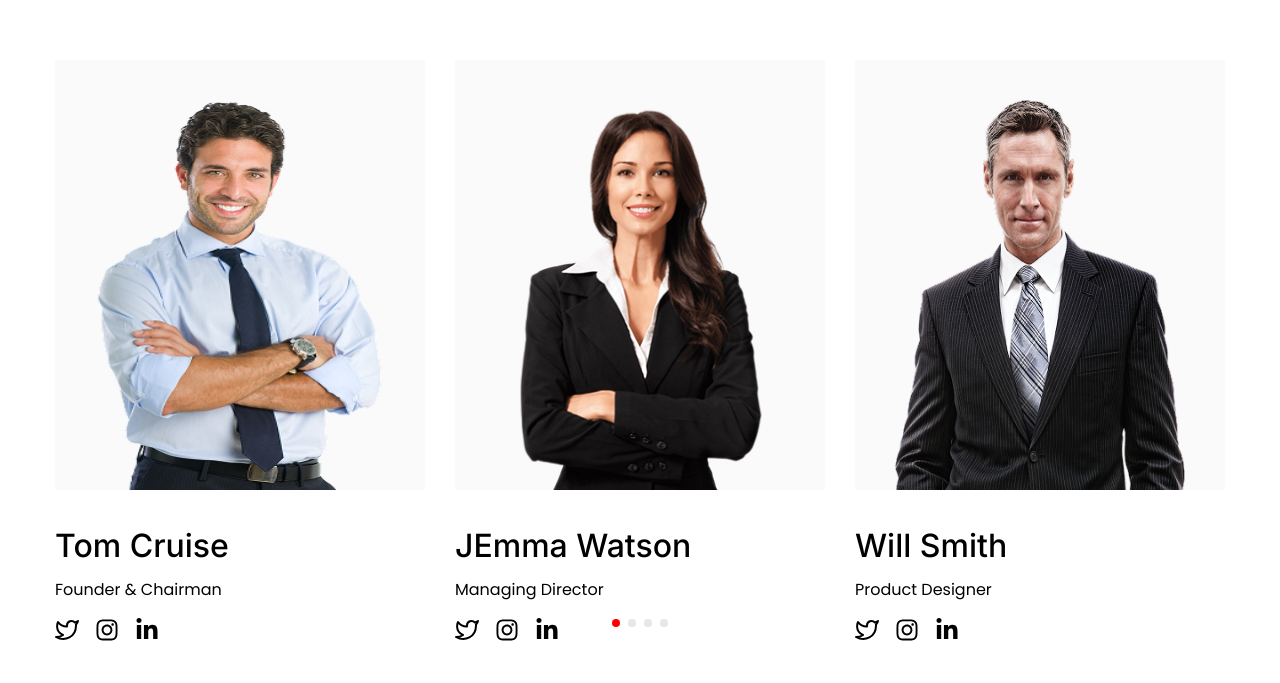
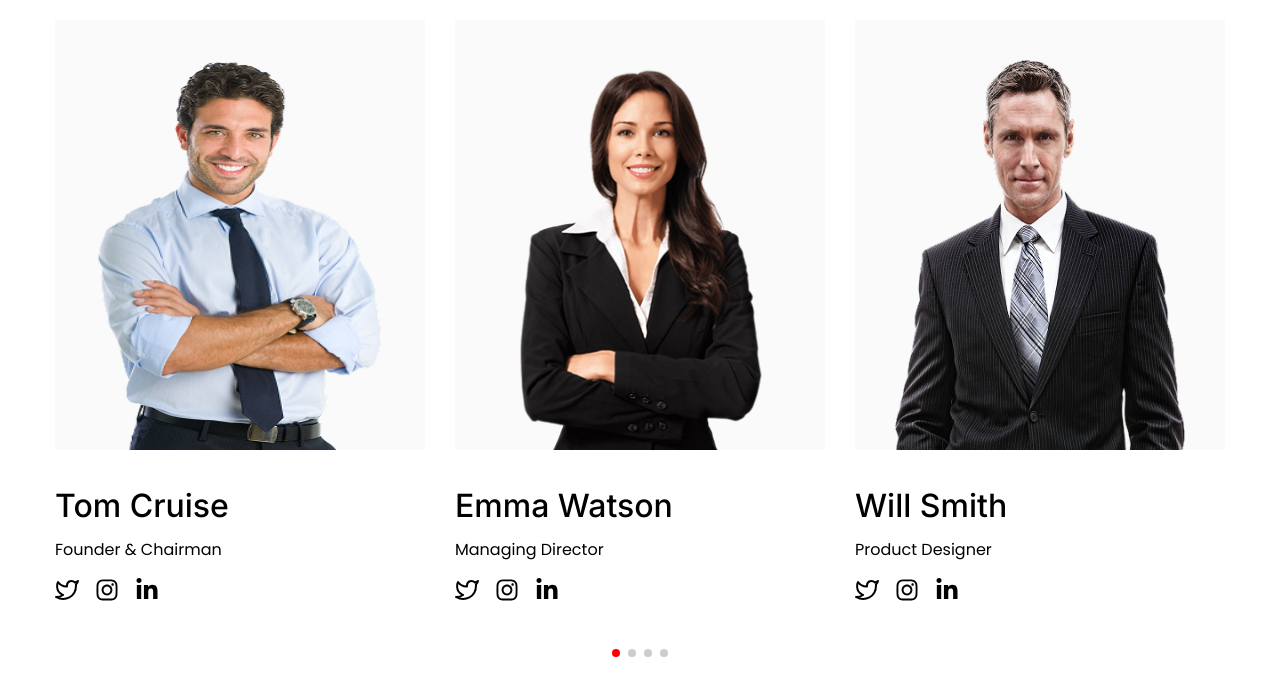
Before and after one commit to salmanfarshi-dev/Exclusive, a React (Vite) app: page /Exclusive/about in a window 1280 px wide. Shown: the part 1397-2080 px from the top of the page. Built offline with nearby package versions, Linux system fonts and the light colour scheme.

Commit message:
feat : add about services

```diff
--- a/src/Layout/MetorDetails.jsx
+++ b/src/Layout/MetorDetails.jsx
@@ -9,11 +9,12 @@ import Mentor from "../Component/Mentor";
 import Cruise from "../assets/cruise.png";
 import Watson from "../assets/watson.png";
 import Smith from "../assets/smith.png";
+import Rafik from "../assets/rafik.png";
 import '../index.css'
 
 function MetorDetails() {
   return (
-    <section className="mb-[196px] relative">
+    <section className="mb-[136px] ">
       <Container>
         <Swiper
           slidesPerView={3}
@@ -24,7 +25,7 @@ function MetorDetails() {
           }}
           navigation={false}
           modules={[Pagination, Navigation]}
-          className="mySwiper absolute bottom-[-40px]"
+          className="mySwipers relative !pb-[70px] "
         >
           <SwiperSlide>
             <Mentor
@@ -36,7 +37,7 @@ function MetorDetails() {
           <SwiperSlide>
             <Mentor
               src={Watson}
-              name="JEmma Watson"
+              name="Emma Watson"
               identifier="Managing Director"
             />
           </SwiperSlide>
@@ -49,9 +50,9 @@ function MetorDetails() {
           </SwiperSlide>
           <SwiperSlide>
             <Mentor
-              src={Smith}
-              name="Will Smith"
-              identifier="Product Designer"
+              src={Rafik}
+              name="Rafik"
+              identifier="Product Manager"
             />
           </SwiperSlide>
         </Swiper>
--- a/src/Pages/About.jsx
+++ b/src/Pages/About.jsx
@@ -2,6 +2,7 @@ import React from 'react'
 import Story from '../Layout/Story'
 import Historybox from '../Layout/Historybox'
 import MetorDetails from '../Layout/MetorDetails'
+import Services from '../Layout/Services'
 
 
 function About() {
@@ -10,6 +11,7 @@ function About() {
     <Story/>
     <Historybox />
     <MetorDetails/>
+    <Services/>
     </div>
   )
 }
--- a/src/index.css
+++ b/src/index.css
@@ -40,6 +40,6 @@
   background: gray !important;
 }
 
-.mySwiper .swiper-pagination-bullet-active {
+.mySwipers .swiper-pagination-bullet-active {
   background: red !important;
 }
```
Also changed, not shown: src/assets/rafik.png (added).
